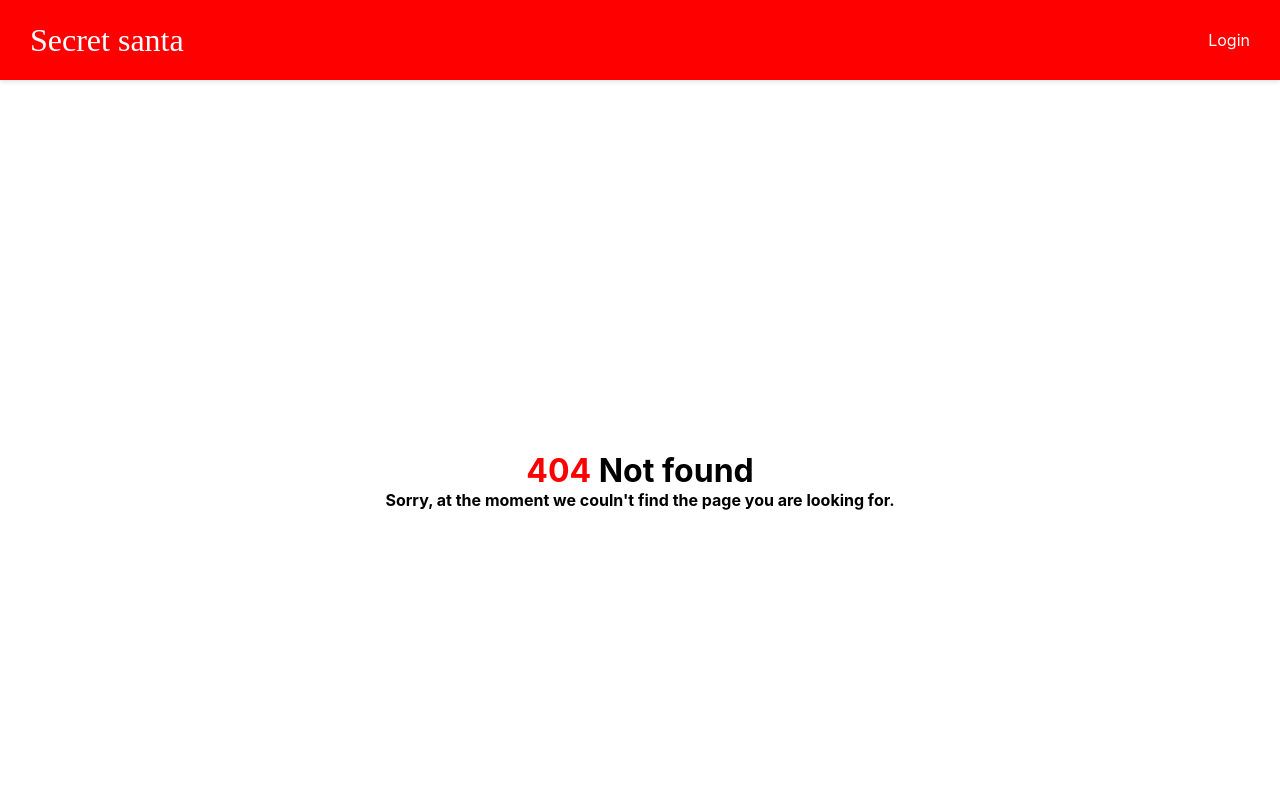
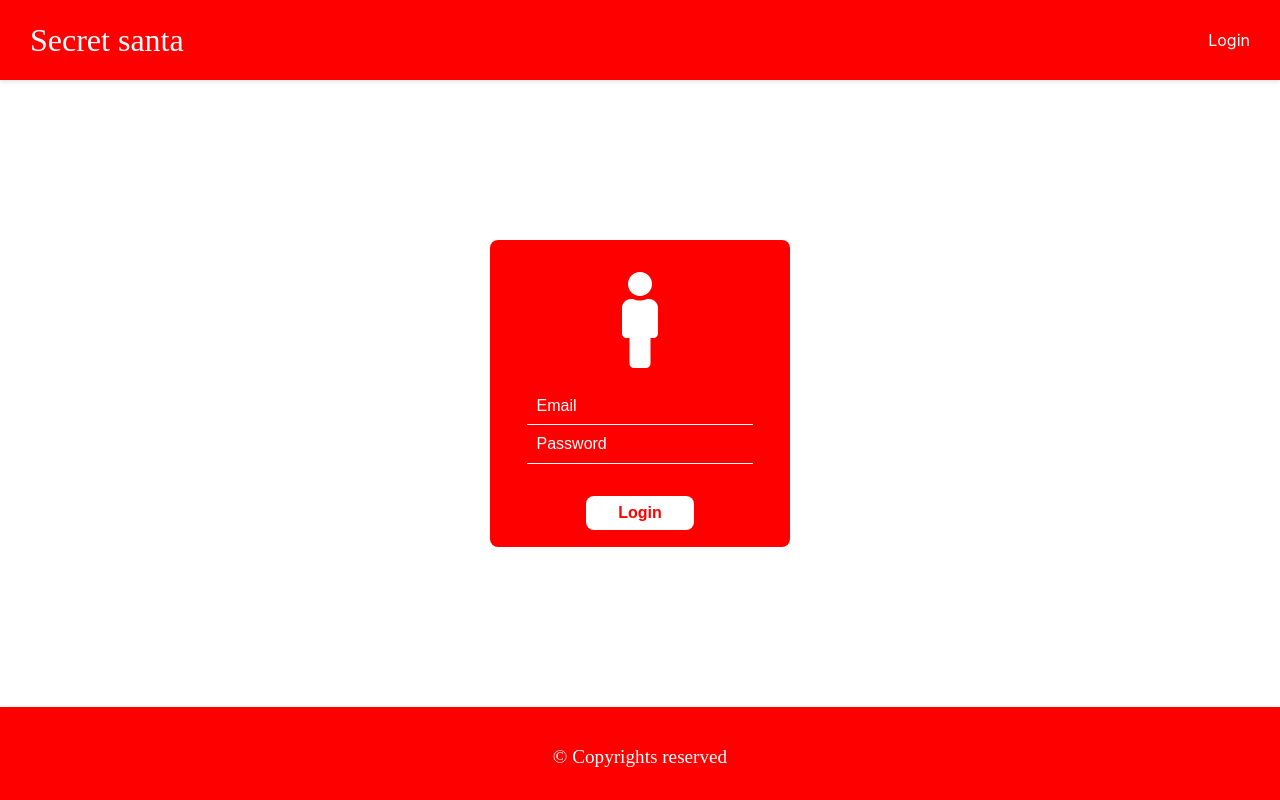
Before and after one commit to Ragavendravignesh/secret-santa-frontend, a Next.js app: page /login in a window 1280 px wide. Before the commit this address had no page. Shown: the top 800 px of the page. Built offline with nearby package versions, Linux system fonts and the light colour scheme; a web font is replaced by a local one.

Commit message:
Login page styling added

```diff
--- a/package.json
+++ b/package.json
@@ -10,7 +10,8 @@
   "dependencies": {
     "next": "12.0.7",
     "react": "17.0.2",
-    "react-dom": "17.0.2"
+    "react-dom": "17.0.2",
+    "react-icons": "^4.3.1"
   },
   "devDependencies": {
     "eslint": "8.5.0",
--- /dev/null
+++ b/pages/login.js
@@ -0,0 +1,33 @@
+import { useState } from 'react';
+import Layout from '../components/Layout';
+import { FaMale } from 'react-icons/fa';
+import styles from '../styles/login.module.css';
+
+export default function loginPage() {
+    const [email, setEmail] = useState("");
+    const [password, setPassword] = useState("");
+
+    const handleSubmit = (e) => {
+        e.preventDefault();
+
+        console.log(email, password);
+    }
+
+    return (
+       <Layout title={'Login page'}>
+           <div className={styles.card}>
+               <div className={styles.logo}>
+                   <FaMale/>
+               </div>
+               <div className={styles.form}>
+                   <form onSubmit={handleSubmit}>
+                        <input type="email" placeholder="Email" onChange={(e) => setEmail(e.target.value)}/>
+                        <input type="password" placeholder="Password" onChange={(e) => setPassword(e.target.value)}/>
+
+                        <input type='submit' value='Login' className={styles.authBtn}/>
+                   </form>
+               </div>
+           </div>
+       </Layout>
+    )
+}
--- /dev/null
+++ b/styles/login.module.css
@@ -0,0 +1,63 @@
+
+.card {
+  display: flex;
+  flex-direction: column;
+  margin: 10rem auto;
+  max-width: 300px;
+  padding: 1rem;
+  background-color: #ff0000;
+  border-radius: 0.5rem;
+}
+
+.logo {
+  display: flex;
+  align-items: center;
+  justify-content: center;
+  margin-top: 1rem;
+  color: white;
+  font-size: 6em;
+}
+
+.form {
+  display: flex;
+  align-items: center;
+  justify-content: center;
+  margin-top: 1.2rem;
+}
+
+.form [type='email'],
+.form [type='password'] {
+  display: flex;
+  padding: 0.6rem;
+  font-size: 1rem;
+  color: white;
+  background: transparent;
+  outline: none;
+  border: none;
+  border-bottom: 1px solid white;
+}
+
+.form [type='email']::placeholder,
+.form [type='password']::placeholder {
+  color: white;
+}
+
+.authBtn {
+  display: flex;
+  margin: 2rem auto 0.1rem;
+  align-items: center;
+  justify-content: center;
+  padding: 0.5rem 2rem;
+  border-radius: 0.5rem;
+  background-color: white;
+  color: #ff0000;
+  border: none;
+  cursor: pointer;
+  transition-delay: 1s;
+  font-size: 1rem;
+  font-weight: bold;
+}
+
+.authBtn:hover {
+  background-color: antiquewhite;
+}
```
Also changed, not shown: 1 other file (tests, documents, lock files or other folders).
